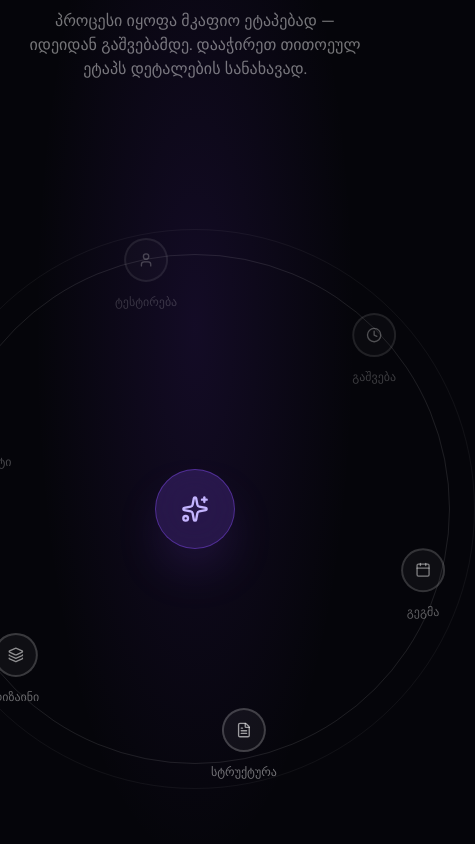
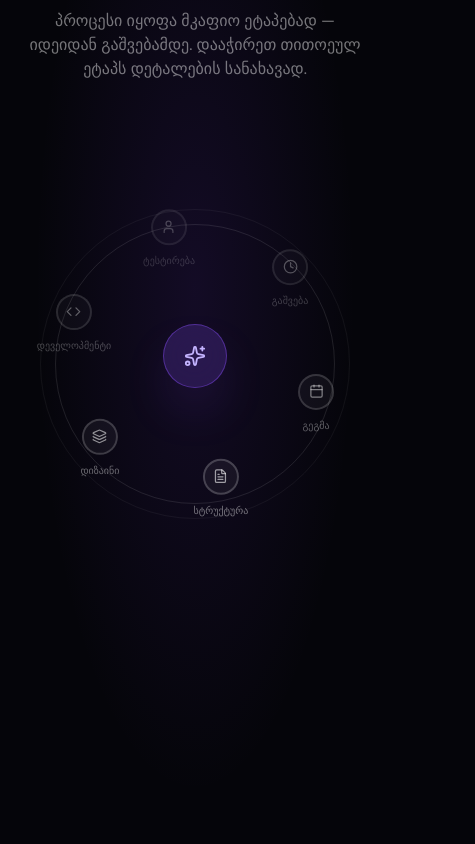
Before and after one commit to giorgibliadze/Orbitflow-AI, a Next.js app: page / in a window 390 px wide. Shown: the part 3220-4064 px from the top of the page, 475 px wide, since content can reach past the window. Built offline with nearby package versions, Linux system fonts and the light colour scheme.

Commit message:
radial orbital fix

```diff
--- a/components/ui/radial-orbital-timeline.tsx
+++ b/components/ui/radial-orbital-timeline.tsx
@@ -49,7 +49,9 @@ export default function RadialOrbitalTimeline({
 
   const calculateNodePosition = (index: number, total: number) => {
     const angle = ((index / total) * 360 + rotationAngle) % 360;
-    const radius = 245;
+    const radius =
+      typeof window !== "undefined" && window.innerWidth < 640 ? 130 : 245;
+
     const radian = (angle * Math.PI) / 180;
 
     return {
@@ -76,19 +78,32 @@ export default function RadialOrbitalTimeline({
     }
   };
 
+  const getStatusLabel = (status: TimelineItem["status"]) => {
+    switch (status) {
+      case "completed":
+        return "დასრულებულია";
+      case "in-progress":
+        return "მიმდინარეობს";
+      case "pending":
+        return "მზადდება";
+      default:
+        return "მზადდება";
+    }
+  };
+
   return (
     <div
-      className="relative mx-auto flex h-[760px] w-full max-w-5xl items-center justify-center overflow-visible"
+      className="relative mx-auto flex h-[680px] w-full max-w-5xl items-start justify-center overflow-visible pt-20 sm:h-[760px] sm:items-center sm:pt-0"
       onClick={() => {
         setActiveNodeId(null);
         setAutoRotate(true);
       }}
     >
-      <div className="absolute h-[560px] w-[560px] rounded-full border border-white/5" />
-      <div className="absolute h-[510px] w-[510px] rounded-full border border-white/10" />
+      <div className="absolute top-20 h-[310px] w-[310px] rounded-full border border-white/5 sm:top-auto sm:h-[560px] sm:w-[560px]" />
+      <div className="absolute top-[95px] h-[280px] w-[280px] rounded-full border border-white/10 sm:top-auto sm:h-[510px] sm:w-[510px]" />
 
-      <div className="absolute z-20 flex h-20 w-20 items-center justify-center rounded-full border border-violet-500/40 bg-violet-500/20 shadow-2xl shadow-violet-500/20 backdrop-blur-xl">
-        <Sparkles size={28} className="text-violet-300" />
+      <div className="absolute top-[195px] z-20 flex h-16 w-16 items-center justify-center rounded-full border border-violet-500/40 bg-violet-500/20 shadow-2xl shadow-violet-500/20 backdrop-blur-xl sm:top-auto sm:h-20 sm:w-20">
+        <Sparkles size={22} className="text-violet-300 sm:size-7" />
       </div>
 
       {timelineData.map((item, index) => {
@@ -101,7 +116,7 @@ export default function RadialOrbitalTimeline({
           <button
             key={item.id}
             type="button"
-            className="absolute cursor-pointer transition-all duration-700"
+            className="absolute top-[205px] cursor-pointer transition-all duration-700 sm:top-1/2"
             style={{
               transform: `translate(${position.x}px, ${position.y}px)`,
               opacity: isActive ? 1 : activeNodeId ? 0.28 : position.opacity,
@@ -113,22 +128,22 @@ export default function RadialOrbitalTimeline({
             }}
           >
             <div
-              className={`mx-auto flex h-11 w-11 items-center justify-center rounded-full border-2 transition-all duration-300 ${
+              className={`mx-auto flex h-9 w-9 items-center justify-center rounded-full border-2 transition-all duration-300 sm:h-11 sm:w-11 ${
                 isActive
-                  ? "scale-150 border-violet-300 bg-violet-500/30 shadow-lg shadow-violet-500/30"
+                  ? "scale-125 border-violet-300 bg-violet-500/30 shadow-lg shadow-violet-500/30 sm:scale-150"
                   : isRelated
                   ? "border-violet-400/70 bg-violet-500/20"
                   : "border-white/20 bg-white/5"
               }`}
             >
               <Icon
-                size={16}
+                size={15}
                 className={isActive ? "text-violet-100" : "text-white/60"}
               />
             </div>
 
             <span
-              className={`mt-3 block whitespace-nowrap text-xs font-medium ${
+              className={`mt-2 block whitespace-nowrap text-[10px] font-medium sm:mt-3 sm:text-xs ${
                 isActive ? "text-white" : "text-white/45"
               }`}
             >
@@ -140,7 +155,7 @@ export default function RadialOrbitalTimeline({
 
       {activeItem && (
         <div
-          className="absolute left-1/2 top-[455px] z-[999] w-[360px] -translate-x-1/2 rounded-2xl border p-5"
+          className="absolute left-1/2 top-[410px] z-[999] w-[calc(100vw-32px)] max-w-[360px] -translate-x-1/2 rounded-2xl border p-4 sm:top-[455px] sm:w-[360px] sm:p-5"
           style={{
             background: "rgba(10,10,20,0.98)",
             backdropFilter: "blur(20px)",
@@ -151,18 +166,14 @@ export default function RadialOrbitalTimeline({
         >
           <div className="mb-3 flex items-center justify-between">
             <span
-              className={`rounded-full border px-2 py-0.5 text-xs font-medium ${getStatusColor(
+              className={`rounded-full border px-2 py-0.5 text-[11px] font-medium sm:text-xs ${getStatusColor(
                 activeItem.status
               )}`}
             >
-              {activeItem.status === "completed"
-                ? "Completed"
-                : activeItem.status === "in-progress"
-                ? "In Progress"
-                : "Pending"}
+              {getStatusLabel(activeItem.status)}
             </span>
 
-            <span className="font-mono text-xs text-white/35">
+            <span className="font-mono text-[11px] text-white/35 sm:text-xs">
               {activeItem.date}
             </span>
           </div>
@@ -179,7 +190,7 @@ export default function RadialOrbitalTimeline({
             <div className="mb-2 flex justify-between text-xs">
               <span className="flex items-center gap-1 text-white/40">
                 <Zap size={10} />
-                Progress
+                პროგრესი
               </span>
 
               <span className="font-mono text-violet-300">
@@ -203,7 +214,7 @@ export default function RadialOrbitalTimeline({
               <div className="mb-2 flex items-center gap-1">
                 <Link size={10} className="text-white/30" />
                 <span className="text-xs uppercase tracking-wider text-white/30">
-                  Connected
+                  დაკავშირებული
                 </span>
               </div>
 
```
